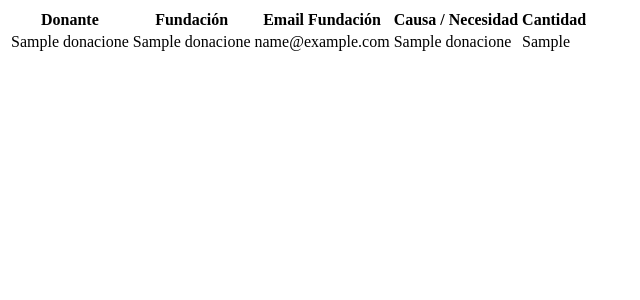
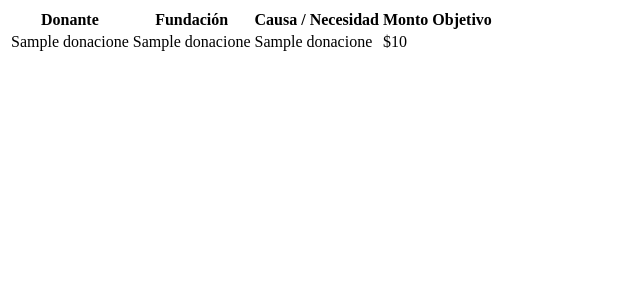
Before and after one commit to Will-2207/despliegue.1, a Flask app: template templates/partials/tabla_donaciones.html in a window 1280 px wide. Shown: the top 300 px of the page, without its empty margins (0-640 px from the left). Run offline with Flask 3, Linux system fonts and the light colour scheme; the template is opened without the code that fills it: most values are stand-ins (such as "Sample title", 1, 10 or a date in 2020).

Commit message:
Dashboard profesional: tablas completas, estados, auditoría y trazabilidad2

```diff
--- a/templates/partials/tabla_donaciones.html
+++ b/templates/partials/tabla_donaciones.html
@@ -1,15 +1,14 @@
 <table class="table table-hover align-middle">
     <thead class="table-light">
-        <tr><th>Donante</th><th>Fundación</th><th>Email Fundación</th><th>Causa / Necesidad</th><th>Cantidad</th></tr>
+        <tr><th>Donante</th><th>Fundación</th><th>Causa / Necesidad</th><th>Monto Objetivo</th></tr>
     </thead>
     <tbody>
         {% for item in donaciones %}
         <tr>
             <td>{{ item.donante_nombre }}</td>
             <td>{{ item.fundacion_nombre }}</td>
-            <td>{{ item.fundacion_email }}</td>
             <td>{{ item.necesidad_titulo }}</td>
-            <td><span class="badge bg-info">{{ item.cantidad_necesidad }}</span></td>
+            <td><span class="badge bg-info">${{ "{:,.0f}".format(item.cantidad_necesidad) }}</span></td>
         </tr>
         {% endfor %}
     </tbody>
```
Also changed, not shown: admin_manager.py (+6 -3 lines).
